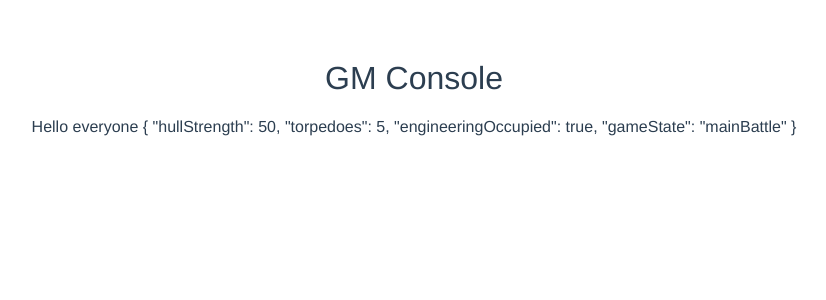
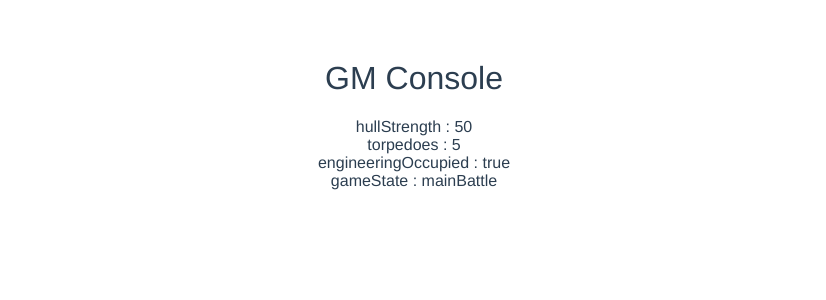
Before and after one commit to tom-kitchin/empty-epsilon-http-console, a Vue app: page / in a window 1280 px wide. Shown: the top 300 px of the page, without its empty margins (226-1052 px from the left). Built offline with nearby package versions, Linux system fonts and the light colour scheme.

Commit message:
Basic status entry impl

```diff
--- a/src/components/StateDisplay.vue
+++ b/src/components/StateDisplay.vue
@@ -1,11 +1,17 @@
 <template>
   <div>
-    Hello everyone
-    {{ state }}
+    <state-entry
+      v-for="(entryValue, entryName) in state"
+      key="entryName"
+      :name="entryName"
+      :value="entryValue"
+    />
   </div>
 </template>
 
 <script>
+import StateEntry from '@/components/StateEntry'
+
 export default {
   name: 'state-display',
   props: {
@@ -13,6 +19,9 @@ export default {
       required: true,
       type: Object
     }
+  },
+  components: {
+    'state-entry': StateEntry
   }
 }
 </script>
--- /dev/null
+++ b/src/components/StateEntry.vue
@@ -0,0 +1,20 @@
+<template>
+  <div>
+    {{ name }} : {{ value }}
+  </div>
+</template>
+
+<script>
+export default {
+  name: 'state-entry',
+  props: {
+    name: {
+      required: true,
+      type: String
+    },
+    value: {
+      required: false
+    }
+  }
+}
+</script>
```
